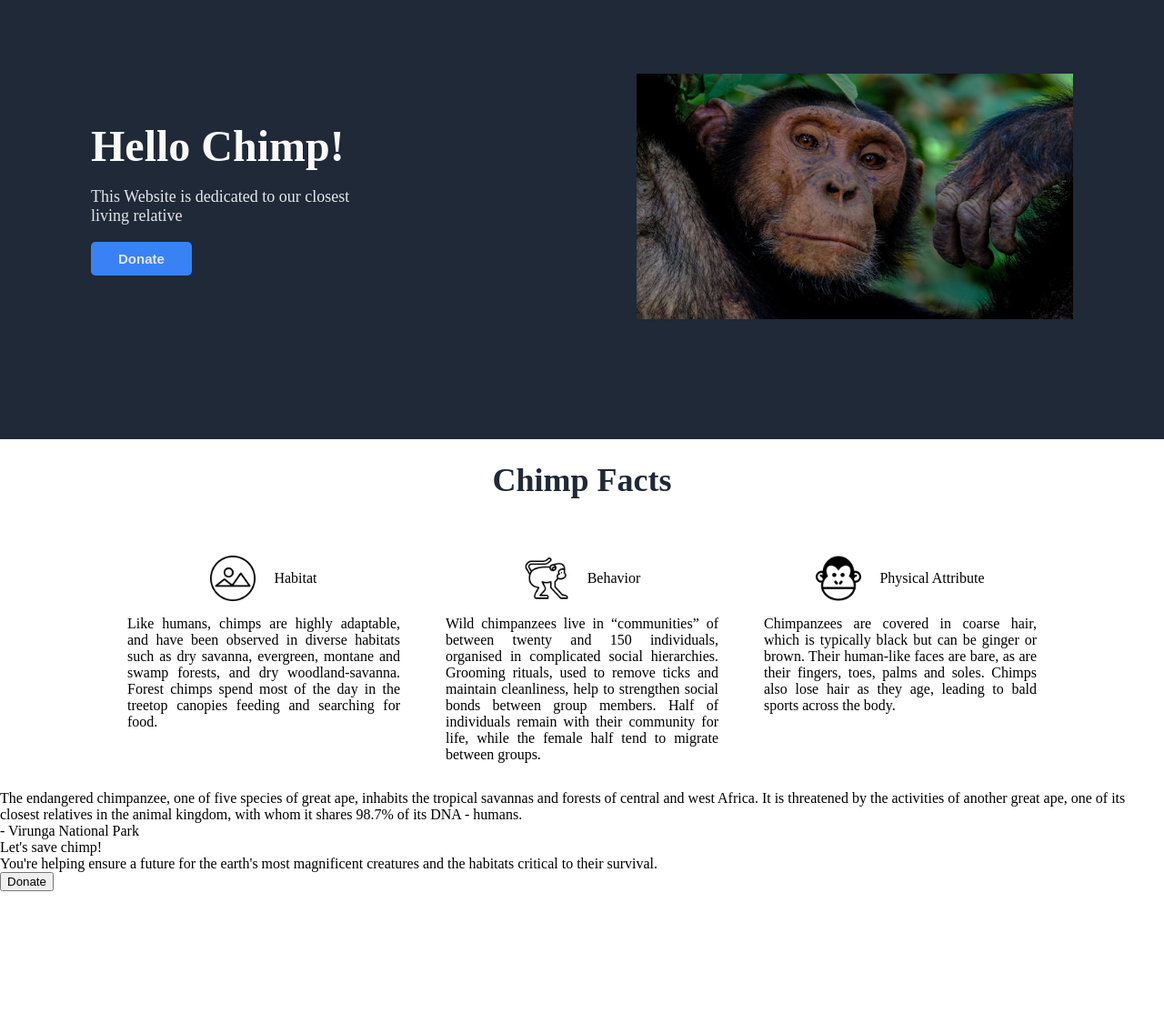
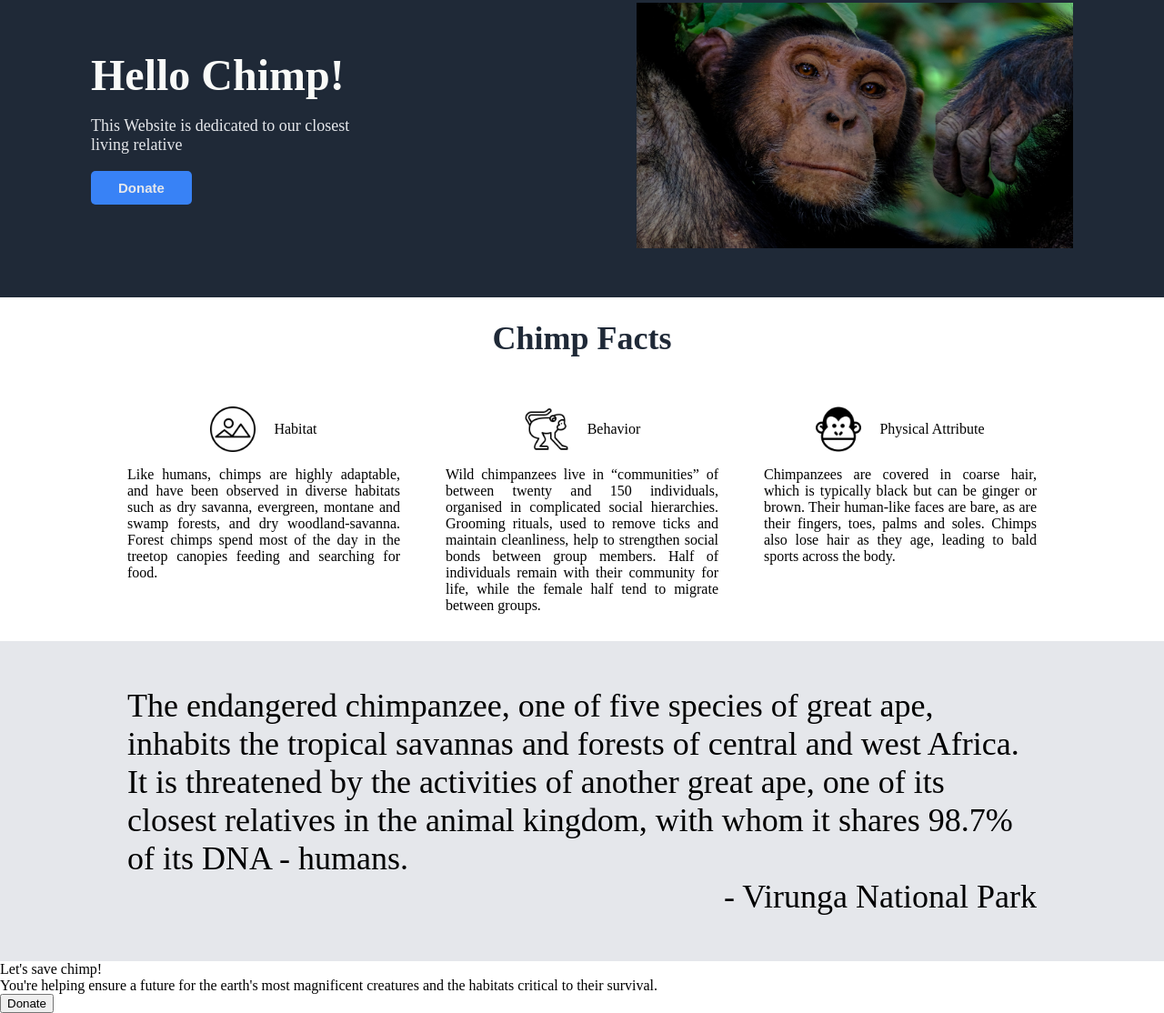
Before and after one commit to chimpbros/landing-page, a plain HTML site: page index.html in a window 1280 px wide. Shown: the part 104-1218 px from the top of the page at 91% size. Before the commit the page ends 1084 px from the top, so only its background shows below. Drawn offline with Linux system fonts and the light colour scheme.

Commit message:
Add styling to quotes section and resize height on each section

```diff
--- a/index.html
+++ b/index.html
@@ -53,8 +53,10 @@
         </div>
     </div>
     <div class="quotes-section">
-        <div class="quotes">The endangered chimpanzee, one of five species of great ape, inhabits the tropical savannas and forests of central and west Africa. It is threatened by the activities of another great ape, one of its closest relatives in the animal kingdom, with whom it shares 98.7% of its DNA - humans.</div>
-        <div class="quote-src">- Virunga National Park</div>
+        <div class="quotes-container">
+            <div class="quotes">The endangered chimpanzee, one of five species of great ape, inhabits the tropical savannas and forests of central and west Africa. It is threatened by the activities of another great ape, one of its closest relatives in the animal kingdom, with whom it shares 98.7% of its DNA - humans.</div>
+            <div class="quote-src">- Virunga National Park</div>
+        </div>
     </div>
     <div class="call-section">
         <div class="call-title">Let's save chimp!</div>
--- a/styles.css
+++ b/styles.css
@@ -34,11 +34,10 @@ body {
     background-color: #1f2937;
     margin: 0;
     display: flex;
-    padding: 15px 50px;
+    padding: 50px 50px;
     align-items: center;
     justify-content: center;
     gap: 300px;
-    height: 500px;
 }
 
 @media (max-width: 1200px) {
@@ -84,7 +83,6 @@ body {
     font-weight: bold;
     color: #1f2937;
     text-align: center;
-    margin-bottom: 2rem;
 }
 
 .info-container {
@@ -114,3 +112,20 @@ body {
 .text {
     text-align: justify;
 }
+
+.quotes-section {
+    background-color: #e5e7eb;
+    font-size: 36px;
+    display: flex;
+    flex-direction: column;
+    justify-content: center;
+    padding: 50px;
+    align-items: center;
+}
+
+.quotes-container {
+    max-width: 1000px;
+    display: flex;
+    flex-direction: column;
+    align-items: flex-end;
+}
```
